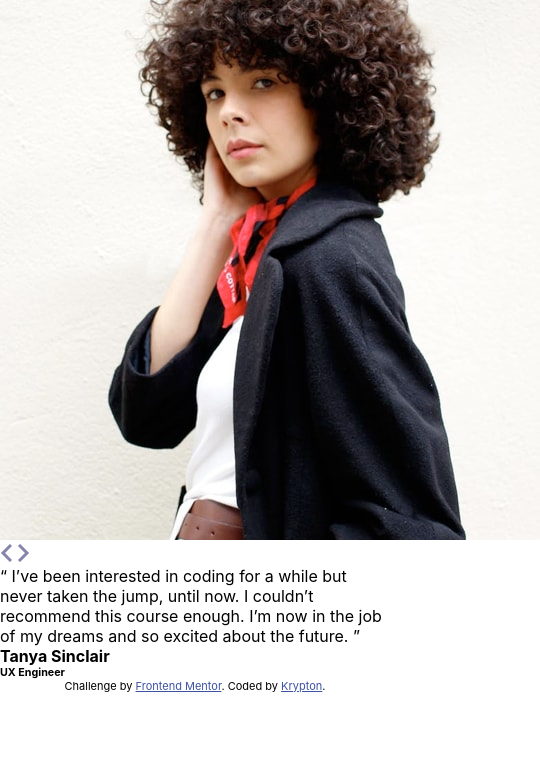
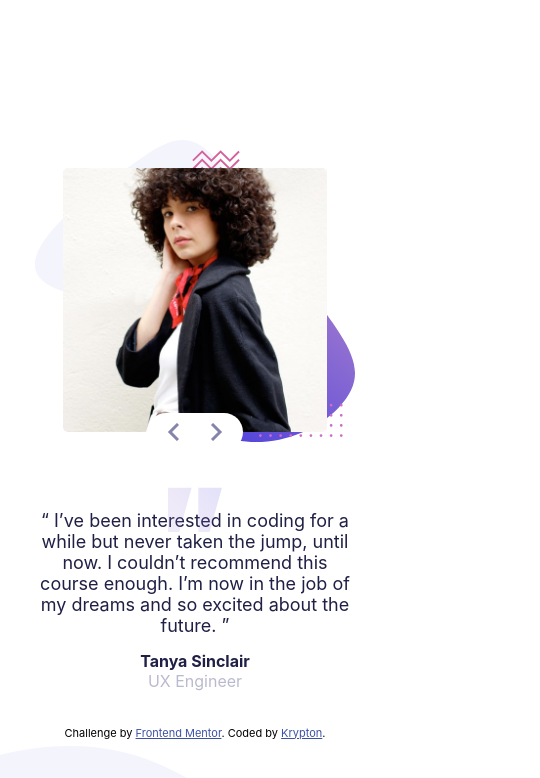
Before and after one commit to madhusudanbabar/FM-slider, a plain HTML site: page index.html in a window 390 px wide. Shown: the whole page, 540 px wide, since content can reach past the window. Drawn offline with nearby package versions, Linux system fonts and the light colour scheme; files that its build step writes are made by us from their sources.

Commit message:
mobile view complete

```diff
--- a/style.scss
+++ b/style.scss
@@ -6,11 +6,120 @@
     box-sizing: inherit;
 }
 
+:root{
+    --gray-blue: hsl(240, 18%, 77%);
+    --dark-blue: hsl(240, 38%, 20%);
+}
+
 html{
     font-size: 62.5%;
+    height: 100%;
 }
 
 body{
     font-size: 1.6rem;
+    box-sizing: border-box;
     font-family: -apple-system, BlinkMacSystemFont, 'Segoe UI', Roboto, Oxygen, Ubuntu, Cantarell, 'Open Sans', 'Helvetica Neue', sans-serif;
+    height: 100%;
+    background: url("./images/pattern-curve.svg");
+    background-size: contain;
+    background-repeat: no-repeat;
+    background-position: bottom;
+
+    display: flex;
+    align-items: center;
+    justify-content: center;
+    flex-direction: column;
 }
+
+.testi{
+    --padding: 2.8rem;
+    display: flex;
+    flex-direction: column;
+    align-items: center;
+    justify-content: space-between;
+    padding: 3.5rem;
+    // margin: 5rem 1rem;
+
+    &__img-box{
+        background: url("./images/pattern-bg.svg");
+        background-size: contain;
+        background-repeat: no-repeat;
+        display: flex;
+        padding: var(--padding);
+        position: relative;
+        margin-bottom: 5rem;
+    }
+
+    &__img{
+        height: 100%;
+        width: 100%;
+        object-fit: scale-down;
+        border-radius: .5rem;
+        animation: slideIn 2s ease-in-out;
+    }
+
+    &__controls{
+        position: absolute;
+        z-index: 9;
+        display: flex;
+        justify-content: space-between;
+        width: 30%;
+        padding: 1rem 2rem;
+        border-radius: 5rem;
+        background-color: #fff;
+        bottom: 0;
+        left: 50%;
+        transform: translate(-50%, calc(50% - var(--padding)));
+    }
+
+    &__summary{
+        display: flex;
+        flex-direction: column;
+        justify-content: center;
+        align-items: center;
+        color: var(--dark-blue);
+        position: relative;
+
+        &::after{
+            content: "";
+            position: absolute;
+            top: 0;
+            width: 100%;
+            height: 25%;
+            background: url("./images/pattern-quotes.svg");
+            background-position: center;
+            background-repeat: no-repeat;
+            background-size: contain;
+            transform: translateY(-50%);
+        }
+    }
+
+    &__para{
+        text-align: center;
+        font-size: 1.8rem;
+        margin-bottom: 1.5rem;
+        position: relative;
+    }
+
+    &__user-box{
+        display: flex;
+        flex-direction: column;
+        align-items: center;
+    }
+
+    &__position{
+        font-size: 1.6rem;
+        font-weight: 400;
+        color: var(--gray-blue);
+    }
+}
+
+@keyframes slideIn{
+    from{
+        transform: translateX(100%);
+    }
+    to{
+        transform: translateX(0%);
+    }
+}
```
Also changed, not shown: style.css (added), 1 other file.
